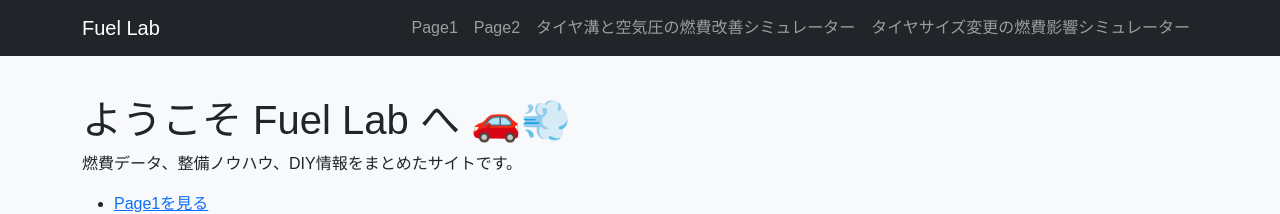
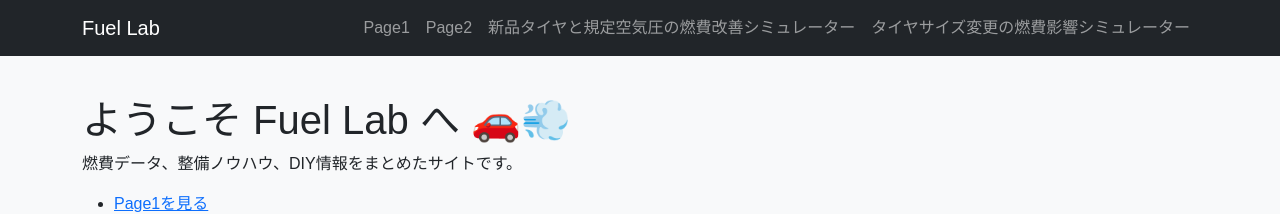
Before and after one commit to funyapar-org/fuel-lab, a Jekyll site: the page built from index.md, in a window 1280 px wide. Shown: the top 214 px of the page. Built offline with Jekyll 4.4.1, drawn with Linux system fonts in a browser that asks for light colours.

Commit message:
メニュー名更新

```diff
--- a/_includes/header.html
+++ b/_includes/header.html
@@ -8,7 +8,7 @@
       <ul class="navbar-nav ms-auto">
         <li class="nav-item"><a class="nav-link" href="{{ site.baseurl }}/page1.html">Page1</a></li>
         <li class="nav-item"><a class="nav-link" href="{{ site.baseurl }}/page2.html">Page2</a></li>
-        <li class="nav-item"><a class="nav-link" href="{{ site.baseurl }}/tire-condition.html">タイヤ溝と空気圧の燃費改善シミュレーター</a></li>
+        <li class="nav-item"><a class="nav-link" href="{{ site.baseurl }}/tire-condition.html">新品タイヤと規定空気圧の燃費改善シミュレーター</a></li>
         <li class="nav-item"><a class="nav-link" href="{{ site.baseurl }}/tire-simulator.html">タイヤサイズ変更の燃費影響シミュレーター</a></li>
       </ul>
     </div>
```
